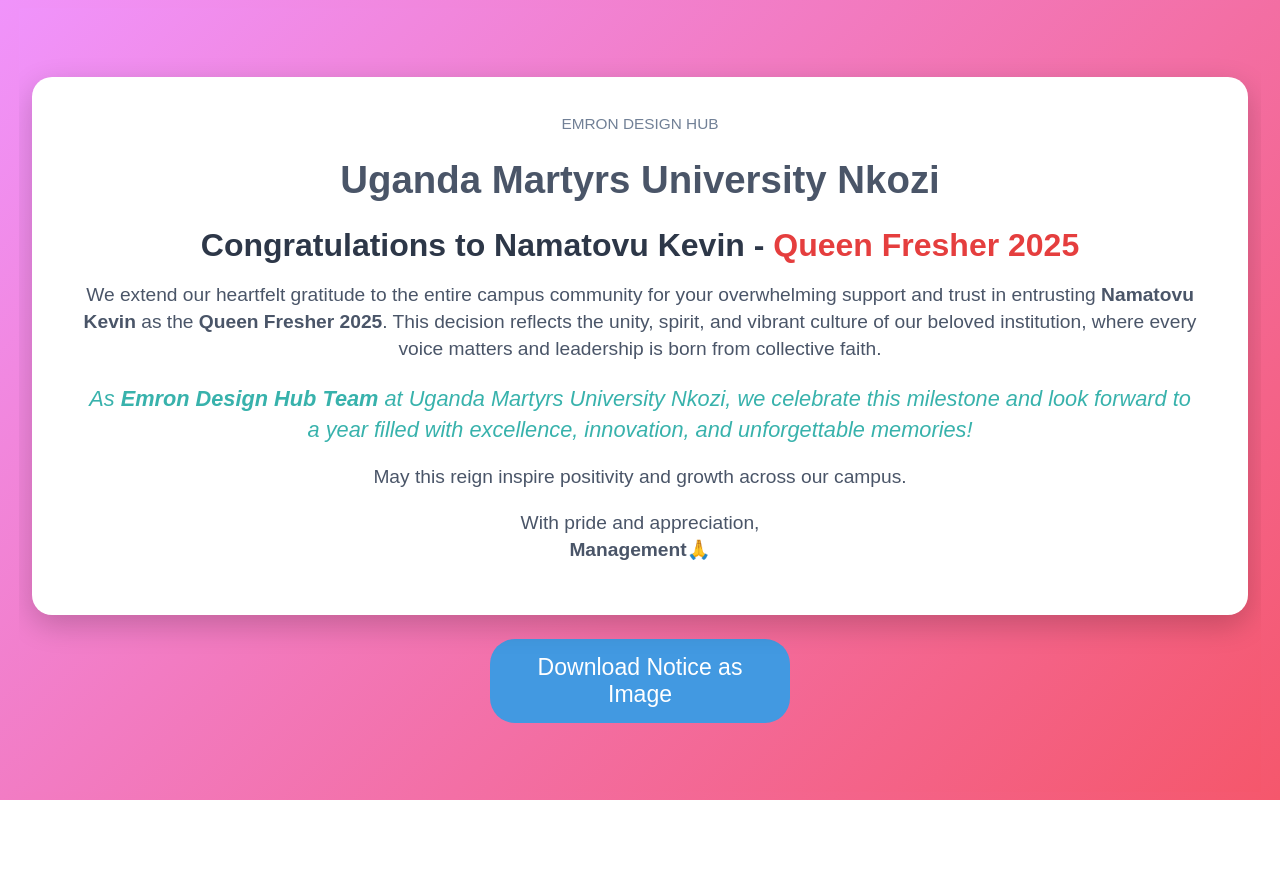
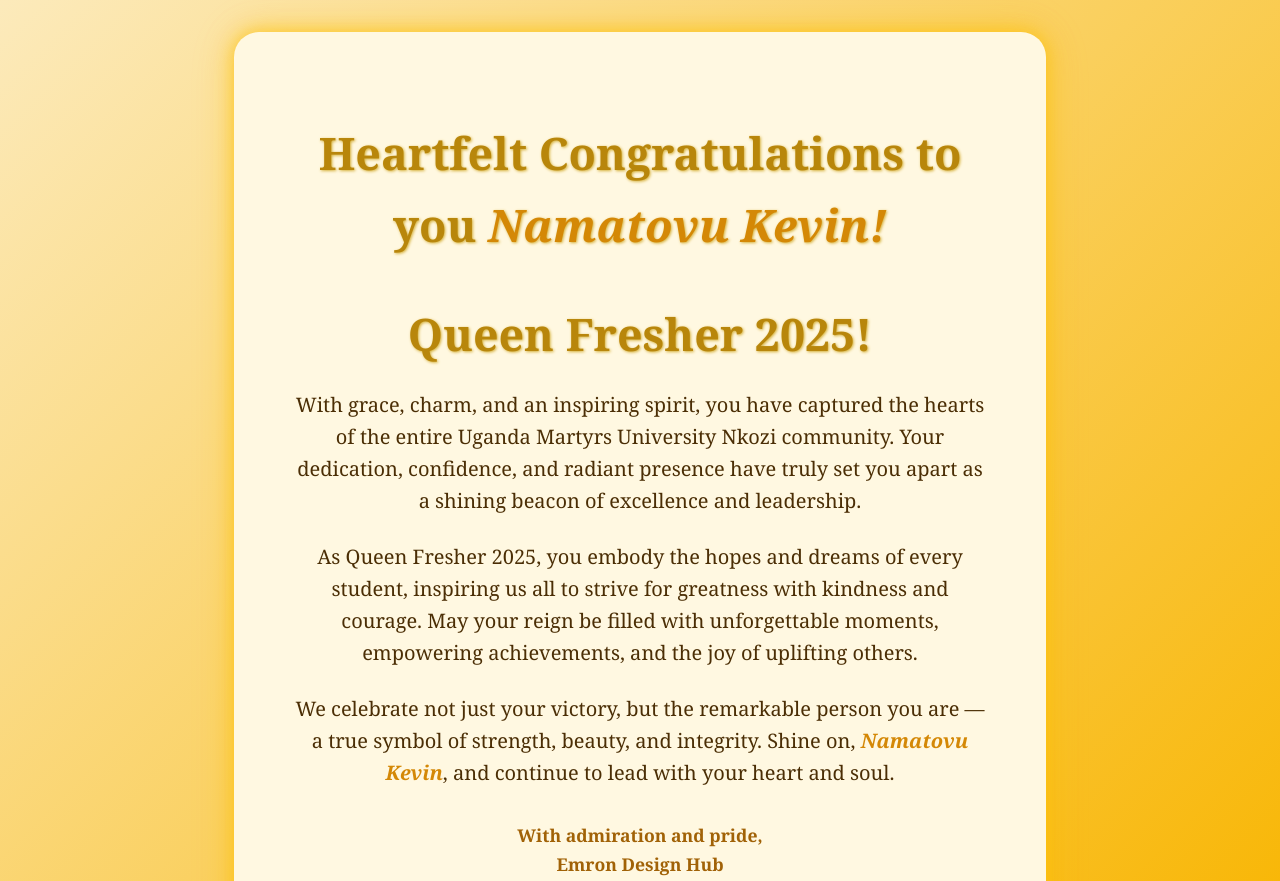
Before and after one commit to emrondeignhub/Thanx-Fresher, a plain HTML site: page index.htm in a window 1280 px wide. Shown: the top 881 px of the page. Before the commit the page ends 800 px from the top, so only its background shows below. Drawn offline with Linux system fonts and the light colour scheme.

Commit message:
Update index.htm

```diff
--- a/index.htm
+++ b/index.htm
@@ -2,190 +2,78 @@
 <html lang="en">
 <head>
 <meta charset="UTF-8" />
-    <meta name="viewport" content="width=device-width, initial-scale=1, maximum-scale=1, user-scalable=no" />
-    <title>Appreciation Notice - Queen Fresher 2025</title>
+<meta name="viewport" content="width=device-width, initial-scale=1" />
+<title>Special Congratulations - Namatovu Kevin</title>
 <style>
-        /* Reset and base */
-        * {
-            box-sizing: border-box;
-        }
-        body, html {
-            margin: 0; padding: 0;
-            height: 100%;
-            font-family: 'Arial', sans-serif;
-            background: linear-gradient(135deg, #f093fb 0%, #f5576c 100%);
+  body {
+    margin: 0;
+    padding: 2rem;
+    font-family: 'Georgia', serif;
+    background: linear-gradient(135deg, #fceabb 0%, #f8b500 100%);
+    color: #4b2e05;
     display: flex;
-            flex-direction: column;
     justify-content: center;
     align-items: center;
-            overflow: hidden;
-            padding: 1vh 1vw;
+    min-height: 100vh;
   }
-        .notice-container {
-            background: white;
-            border-radius: 20px;
-            box-shadow: 0 10px 30px rgba(0,0,0,0.2);
+  .congrats-container {
+    background: #fff8e1;
+    max-width: 700px;
+    padding: 3rem 3.5rem;
+    border-radius: 25px;
+    box-shadow:
+      0 0 15px rgba(255, 193, 7, 0.6),
+      0 0 30px rgba(255, 193, 7, 0.4),
+      0 0 45px rgba(255, 193, 7, 0.2);
     text-align: center;
-            position: relative;
-            padding: 3vw 4vw;
-            max-width: 95vw;
-            max-height: 75vh;
-            overflow-y: auto;
-            flex-shrink: 1;
-            box-sizing: border-box;
-        }
-        .notice-container::before {
-            content: '';
-            position: absolute;
-            top: 0; left: 0; right: 0; bottom: 0;
-            background: linear-gradient(45deg, #667eea 0%, #764ba2 100%);
-            z-index: -1;
-            border-radius: 20px;
-            opacity: 0.1;
-        }
-        .my-info {
-            margin-bottom: 1.5vh;
-            font-size: 1.2vw;
-            color: #718096;
-            word-wrap: break-word;
+    line-height: 1.6;
   }
   h1 {
-            color: #4a5568;
-            font-size: 3vw;
-            margin-bottom: 1.5vh;
-            word-wrap: break-word;
-            line-height: 1.1;
+    font-size: 2.8rem;
+    margin-bottom: 1rem;
+    font-weight: 900;
+    color: #b8860b;
+    text-shadow: 1px 1px 3px #d4af37;
   }
-        h2 {
-            color: #2d3748;
-            font-size: 2.5vw;
-            margin-bottom: 2vh;
-            font-weight: bold;
-            word-wrap: break-word;
-            line-height: 1.1;
+  p {
+    font-size: 1.25rem;
+    margin-bottom: 1.5rem;
   }
   .highlight {
-            color: #e53e3e;
-            font-weight: bold;
-            font-size: 2.5vw;
+    font-weight: 700;
+    color: #d48806;
+    font-style: italic;
+  }
+  .signature {
+    margin-top: 2rem;
+    font-weight: 700;
+    font-size: 1.1rem;
+    color: #a16207;
+  }
+  @media (max-width: 480px) {
+    body {
+      padding: 1rem;
+    }
+    .congrats-container {
+      padding: 2rem 2rem;
+    }
+    h1 {
+      font-size: 2rem;
     }
     p {
-            color: #4a5568;
-            font-size: 1.5vw;
-            line-height: 1.4;
-            margin-bottom: 1.5vh;
-            word-wrap: break-word;
-        }
-        .campus-shout {
-            font-style: italic;
-            color: #38b2ac;
-            font-size: 1.7vw;
-            margin-bottom: 1.5vh;
-        }
-        .download-btn {
-            background: #4299e1;
-            color: white;
-            border: none;
-            padding: 1.2vw 3vw;
-            font-size: 1.8vw;
-            border-radius: 25px;
-            cursor: pointer;
-            margin-top: 3vh;
-            transition: background 0.3s ease;
-            width: 100%;
-            max-width: 300px;
-            user-select: none;
-            box-sizing: border-box;
-        }
-        .download-btn:hover {
-            background: #3182ce;
-        }
-
-        /* Scrollbar for notice container if needed */
-        .notice-container::-webkit-scrollbar {
-            width: 8px;
-        }
-        .notice-container::-webkit-scrollbar-thumb {
-            background-color: rgba(0,0,0,0.1);
-            border-radius: 4px;
-        }
-
-        /* Responsive adjustments for very small screens */
-        @media (max-width: 600px) {
-            .university-info {
-                font-size: 3vw;
-            }
-            h1 {
-                font-size: 6vw;
-            }
-            h2 {
-                font-size: 5vw;
-            }
-            .highlight {
-                font-size: 5vw;
-            }
-            p {
-                font-size: 3.5vw;
-            }
-            .campus-shout {
-                font-size: 4vw;
-            }
-            .download-btn {
-                font-size: 4vw;
-                padding: 3vw 5vw;
-                max-width: 100%;
-            }
-        }
-        @media (max-height: 500px) {
-            .notice-container {
-                max-height: 70vh;
-                padding: 2vw 3vw;
-            }
-            h1 {
-                font-size: 5vw;
-            }
-            h2 {
-                font-size: 4vw;
-            }
-            p {
-                font-size: 3vw;
-            }
-            .campus-shout {
-                font-size: 3.5vw;
-            }
-            .download-btn {
-                font-size: 3.5vw;
-                padding: 2vw 4vw;
+      font-size: 1rem;
     }
   }
 </style>
 </head>
 <body>
-    <div id="notice" class="notice-container" role="main" aria-label="Appreciation Notice">
-        <div class="my-info" aria-label="University name">
-            EMRON DESIGN HUB
-        </div>
-        <h1>Uganda Martyrs University Nkozi</h1>
-        <h2>Congratulations to Namatovu Kevin - <span class="highlight">Queen Fresher 2025</span></h2>
-        <p>We extend our heartfelt gratitude to the entire campus community for your overwhelming support and trust in entrusting <b>Namatovu Kevin</b> as the <b>Queen Fresher 2025</b>. This decision reflects the unity, spirit, and vibrant culture of our beloved institution, where every voice matters and leadership is born from collective faith.</p>
-        <p class="campus-shout">As <b>Emron Design Hub Team </b>at Uganda Martyrs University Nkozi, we celebrate this milestone and look forward to a year filled with excellence, innovation, and unforgettable memories!</p>
-        <p>May this reign inspire positivity and growth across our campus.</p>
-        <p>With pride and appreciation,<br /><b>Management🙏</b></p>
-    </div>
-    <button id="download-btn" class="download-btn" aria-label="Download notice as image">Download Notice as Image</button>
-
-    <script src="https://html2canvas.hertzen.com/dist/html2canvas.min.js"></script>
-    <script>
-        document.getElementById('download-btn').addEventListener('click', function() {
-            const element = document.getElementById('notice');
-            // Use devicePixelRatio for crisp image on high DPI screens
-            html2canvas(element, {scale: window.devicePixelRatio}).then(function(canvas) {
-                const link = document.createElement('a');
-                link.download = 'Queen_Fresher_Notice.png';
-                link.href = canvas.toDataURL('image/png');
-                link.click();
-            });
-        });
-    </script>
+  <article class="congrats-container" role="main" aria-label="Special congratulatory message to Namatovu Kevin">
+    <h1>Heartfelt Congratulations to you <span class="highlight">Namatovu Kevin!</h1>
+      <h1>Queen Fresher 2025!</h1>
+    <p>With grace, charm, and an inspiring spirit, you have captured the hearts of the entire Uganda Martyrs University Nkozi community. Your dedication, confidence, and radiant presence have truly set you apart as a shining beacon of excellence and leadership.</p>
+    <p>As Queen Fresher 2025, you embody the hopes and dreams of every student, inspiring us all to strive for greatness with kindness and courage. May your reign be filled with unforgettable moments, empowering achievements, and the joy of uplifting others.</p>
+    <p>We celebrate not just your victory, but the remarkable person you are — a true symbol of strength, beauty, and integrity. Shine on, <span class="highlight">Namatovu Kevin</span>, and continue to lead with your heart and soul.</p>
+    <p class="signature">With admiration and pride,<br />Emron Design Hub</p>
+  </article>
 </body>
 </html>
```
Lines whose indentation alone changed are shown as unchanged.
